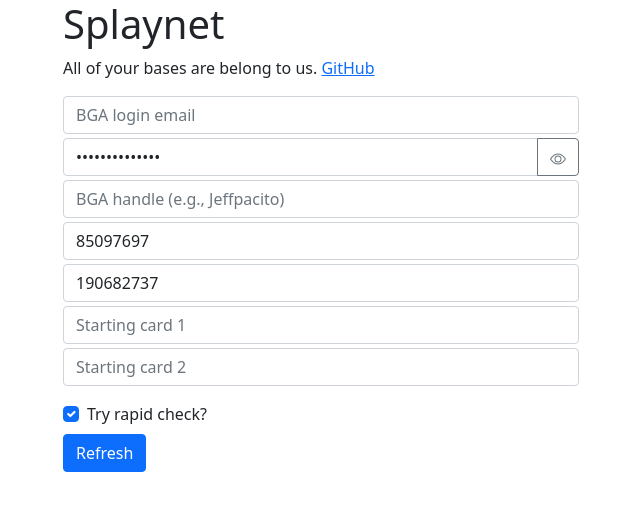
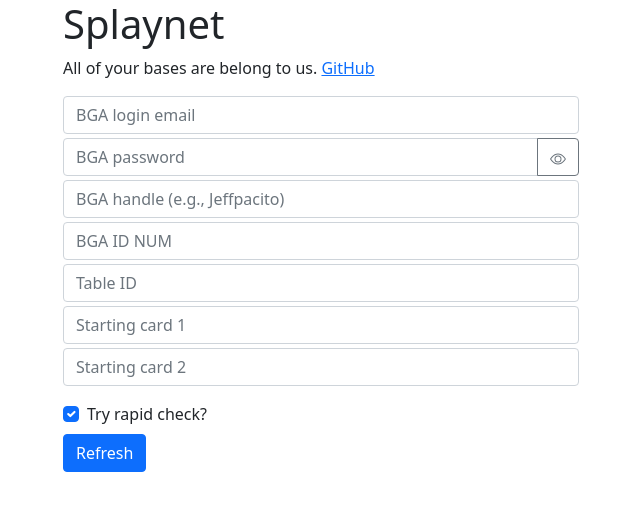
Before and after one commit to cmilando/splaynet, a Flask app: page / in a window 1280 px wide. Shown: the top 511 px of the page, without its empty margins (319-959 px from the left). Run offline with Flask 2, Linux system fonts and the light colour scheme.

Commit message:
remove autologins

```diff
--- a/app/templates/splaynet.html
+++ b/app/templates/splaynet.html
@@ -61,7 +61,7 @@
             <input type="text" id="BGA_LOGIN" name="BGA_LOGIN" placeholder="BGA login email" class="form-control">
         </div>
         <div class="input-group mb-1">
-            <input type="password" id="BGA_PASSWORD" name="BGA_PASSWORD" placeholder="BGA password" class="form-control" value="7TtNN5%%C5*eb4">
+            <input type="password" id="BGA_PASSWORD" name="BGA_PASSWORD" placeholder="BGA password" class="form-control" >
             <button class="btn btn-outline-secondary" type="button" id="button-addon2" onclick="reveal()">
                 <svg xmlns="http://www.w3.org/2000/svg" width="16" height="16" fill="currentColor" class="bi bi-eye">
     <path d="M16 8s-3-5.5-8-5.5S0 8 0 8s3 5.5 8 5.5S16 8 16 8zM1.173 8a13.133 13.133 0 0 1 1.66-2.043C4.12 4.668 5.88 3.5 8 3.5c2.12 0 3.879 1.168 5.168 2.457A13.133 13.133 0 0 1 14.828 8c-.058.087-.122.183-.195.288-.335.48-.83 1.12-1.465 1.755C11.879 11.332 10.119 12.5 8 12.5c-2.12 0-3.879-1.168-5.168-2.457A13.134 13.134 0 0 1 1.172 8z"/>
@@ -73,10 +73,10 @@
             <input type="text" id="BGA_NAME" name="BGA_NAME" placeholder="BGA handle (e.g., Jeffpacito)" class="form-control">
         </div>
         <div class="mb-1">
-            <input type="text" id="BGA_ID_NUM" name="BGA_ID_NUM" placeholder="BGA ID NUM" class="form-control" value="85097697">
+            <input type="text" id="BGA_ID_NUM" name="BGA_ID_NUM" placeholder="BGA ID NUM" class="form-control" >
         </div>
         <div class="mb-1">
-            <input type="text" id="TABLE_ID" name="TABLE_ID" placeholder="Table ID" class="form-control" value="190682737">
+            <input type="text" id="TABLE_ID" name="TABLE_ID" placeholder="Table ID" class="form-control">
         </div>
         <div class="mb-1">
             <input list="age_1_cards" id="card_1" name="card_1" placeholder="Starting card 1" class="form-control">
--- a/worker.py
+++ b/worker.py
@@ -5,7 +5,7 @@ from rq import Worker, Queue, Connection
 
 listen = ['high', 'default', 'low']
 
-redis_url = os.getenv('REDISTOGO_URL', 'redis://localhost:6379')
+redis_url = os.getenv('REDISTOGO_URL', 'localhost')
 
 conn = redis.from_url(redis_url)
 
```
